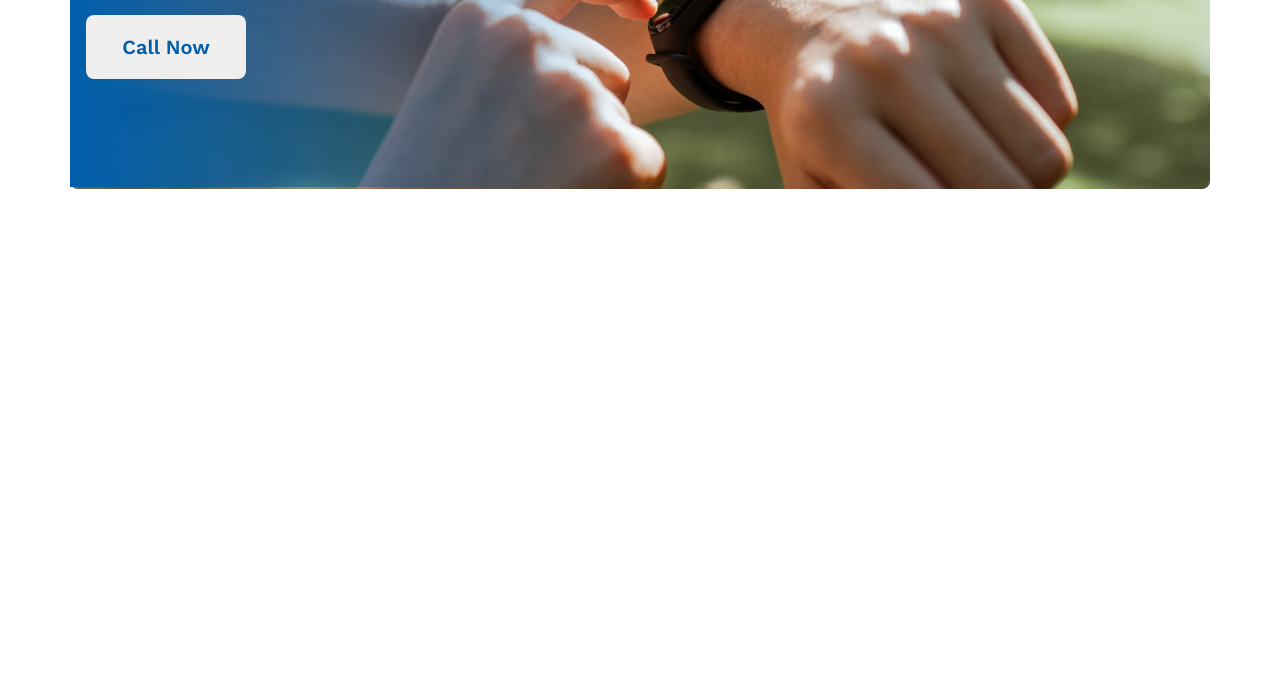
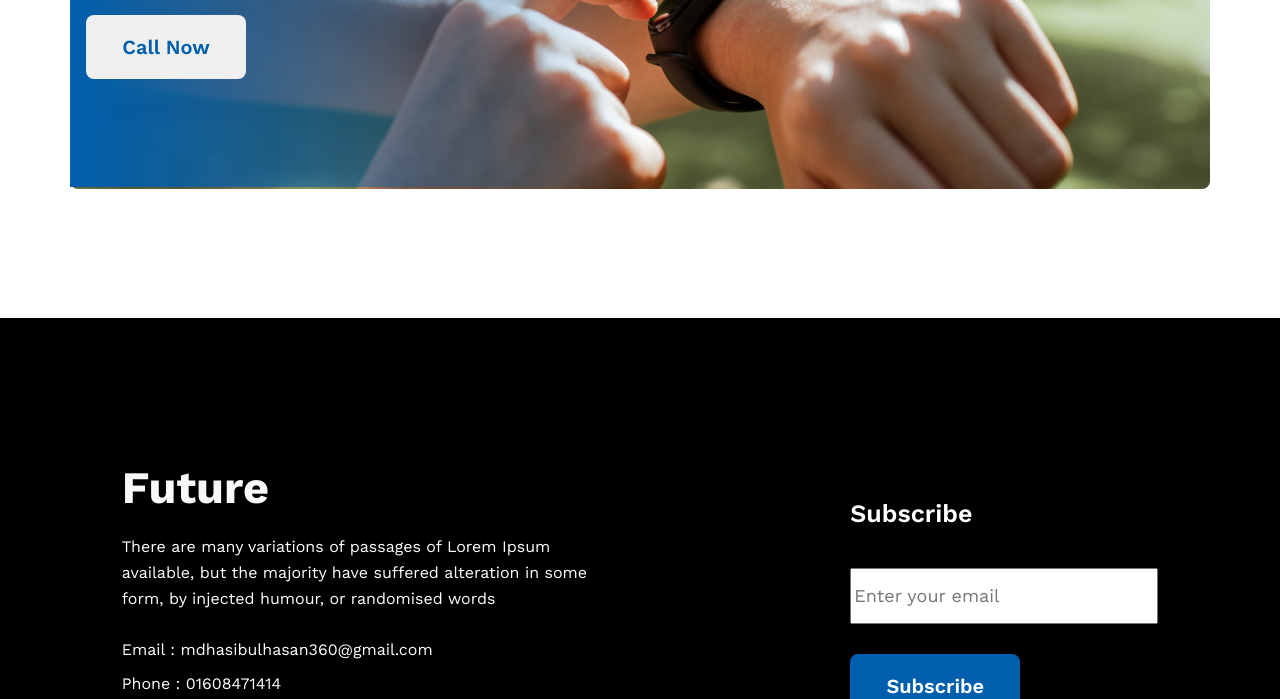
Before and after one commit to hasib1010/new-year-new-me, a plain HTML site: page index.html in a window 1280 px wide. Shown: the part 2187-2886 px from the top of the page. Before the commit the page ends 2505 px from the top, so only its background shows below. Drawn offline with nearby package versions, Linux system fonts and the light colour scheme.

Commit message:
practice task done

```diff
--- a/index.html
+++ b/index.html
@@ -98,6 +98,26 @@
         </section>
     </body>
     <footer>
+        <div class="footer-text">
+        <h1 class="footer-title">
+            Future
+        </h1>
+        <p class="footer-description">
+            There are many variations of passages of Lorem Ipsum available, but the majority have suffered alteration in some form, by injected humour, or randomised words
+        </p>
+        <p class="mail">Email : mdhasibulhasan360@gmail.com</p>
+        <p class="mail">Phone : 01608471414</p>
+        <div class="icon-gallery">
+            <img src="/images/icons/fb.png" alt="">
+            <img src="/images/icons/twitter.png" alt="">
+            <img src="/images/icons/youtube.png" alt="">
+        </div>
+    </div>
+        <div class="search">
+            <h3 class="subscribe">Subscribe</h3>
+            <input placeholder="Enter your email" type="email">
+            <button class="scrb">Subscribe</button>
+        </div>
 
     </footer>
 </body>
--- a/styles.css
+++ b/styles.css
@@ -189,5 +189,76 @@ article {
     color: #005FAC;
     text-align: center;
     font-size: 20px;
-    font-weight: 600; }
-    /* call section end */
+    font-weight: 600;
+}
+
+/* call section end */
+
+footer {
+    background: #000;
+    height: 580px;
+    display: flex;
+    align-items: center;
+    justify-content: space-around;
+}
+
+.footer-title {
+    color: #F8F8F8;
+    font-size: 45px;
+    font-weight: 700;
+    margin-bottom: 20px;
+}
+
+.footer-description {
+    color: #FFF;
+    width: 485px;
+    font-size: 16px;
+    font-weight: 400;
+    line-height: 26px;
+    margin-bottom: 25px;
+}
+
+.mail {
+    color: #FFF;
+    font-size: 16px;
+    font-weight: 400;
+    line-height: 26px;
+    margin-bottom: 8px;
+}
+
+.search {
+    display: flex;
+    flex-direction: column;
+}
+
+.subscribe {
+    color: #FFF;
+    font-size: 25px;
+    font-weight: 600;
+    margin-bottom: 40px;
+}
+
+input {
+    height: 50px;
+    width: 300px;
+    color: #F3F3F3;
+    font-size: 18px;
+    font-weight: 400;
+    margin-bottom: 30px;
+}
+
+.scrb {
+    width: 170.106px;
+    height: 64px;
+    border-radius: 8px;
+    background: #005FAC;
+    color: #FFF;
+    font-size: 20px;
+    font-weight: 600;
+    border: none;
+}
+input:focus{
+    outline: none;
+    border: 2px double magenta;
+    background: hotpink;
+}
```
